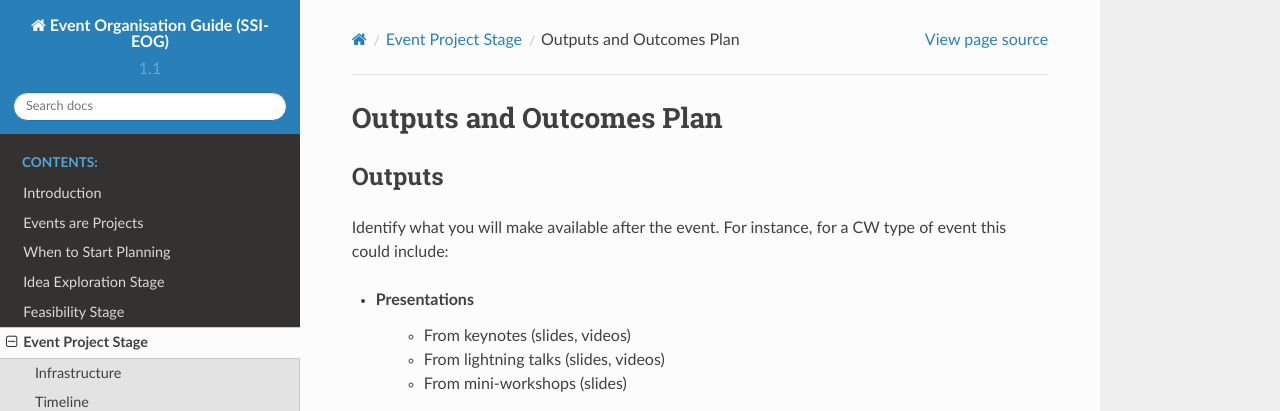
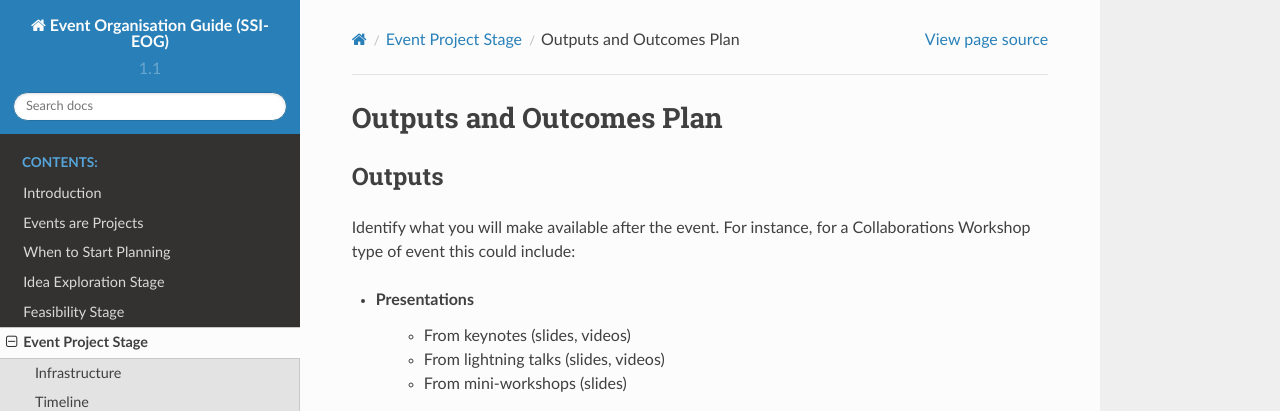
Before and after one commit to softwaresaved/event-organisation-guide, a Sphinx documentation site: the page built from docs/eog/eps-outputs-and-outcomes.rst, in a window 1280 px wide and 1097 px high. Shown: the top 411 px of the window. Built offline with Sphinx 7.4.7 and the Read the Docs theme 2.0.0, drawn with Linux system fonts in a browser that asks for light colours.

Commit message:
Update eps-outputs-and-outcomes.rst

```diff
--- a/docs/eog/eps-outputs-and-outcomes.rst
+++ b/docs/eog/eps-outputs-and-outcomes.rst
@@ -4,7 +4,7 @@ Outputs and Outcomes Plan
 =========================
 Outputs
 *******
-Identify what you will make available after the event.  For instance, for a CW type of event this could include:
+Identify what you will make available after the event.  For instance, for a Collaborations Workshop type of event this could include:
 
 - Presentations
     - From keynotes (slides, videos)
```
